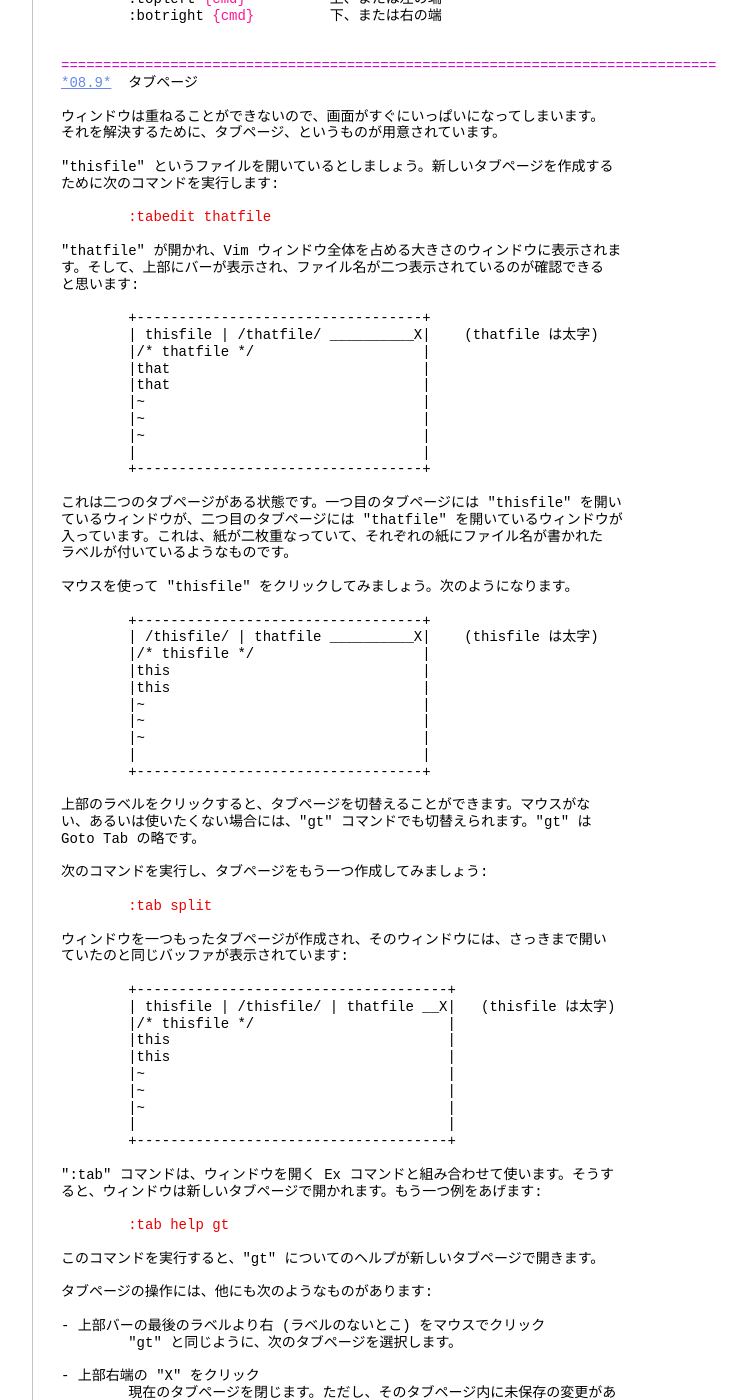
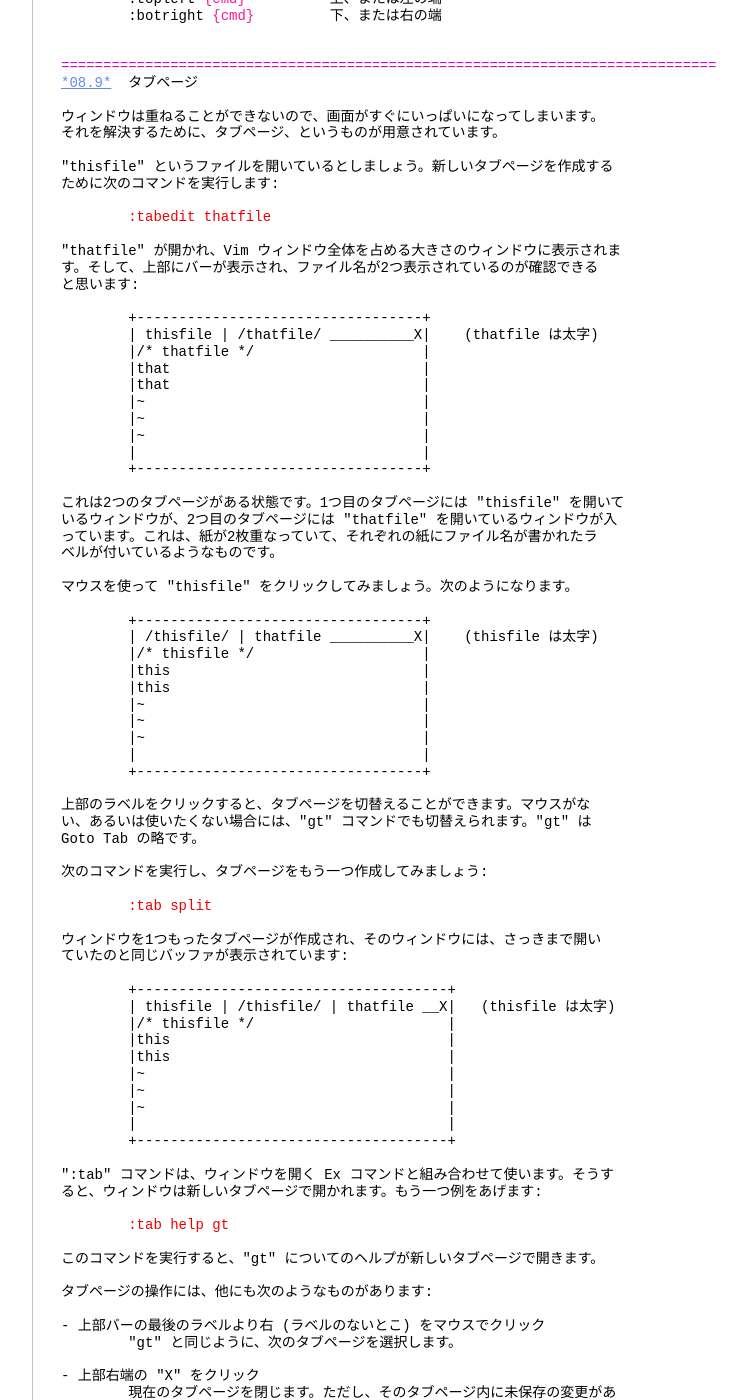
Before and after one commit to vim-jp/vimdoc-ja, a Jekyll site: the page built from usr_08.html, in a window 1280 px wide and 1400 px high, scrolled down 8560 px. Shown: the whole window, without its empty margins (340-1087 px from the left). Built offline with Jekyll 4.4.1, drawn with Linux system fonts in a browser that asks for light colours; nearby versions of some CDN libraries; Markdown is read by kramdown in place of the engine named in the settings; comment, search, counter and statistics services are not loaded; some of the changed text lies outside the part shown.

Commit message:
update html

```diff
--- a/usr_08.html
+++ b/usr_08.html
@@ -9,8 +9,8 @@ helpname: 'usr_08'
 &nbsp;&nbsp;&nbsp;&nbsp;&nbsp;&nbsp;&nbsp;&nbsp;&nbsp;&nbsp;&nbsp;&nbsp;&nbsp;&nbsp;&nbsp;&nbsp;&nbsp;&nbsp;&nbsp;&nbsp;&nbsp;&nbsp;&nbsp;&nbsp;&nbsp;&nbsp;&nbsp;&nbsp;&nbsp;&nbsp; ウィンドウの分割<br>
 <br>
 <br>
-関係のない２つの違ったファイルを表示したい。１つのファイルの２個所を同時に<br>
-見たい。２つのファイルを横に並べて差分を見てみたい。<br>
+関係のない2つの違ったファイルを表示したい。1つのファイルの2個所を同時に<br>
+見たい。2つのファイルを横に並べて差分を見てみたい。<br>
 ウィンドウ分割を使えばどれもできてしまいます。<br>
 <br>
 <a class="Identifier" href="usr_08.html#08.1">|08.1|</a>&nbsp;&nbsp;ウィンドウの分割<br>
@@ -34,7 +34,7 @@ helpname: 'usr_08'
 <br>
 <div class="helpExample">&nbsp;&nbsp;&nbsp;&nbsp;&nbsp;&nbsp;&nbsp;&nbsp;:split</div>
 <br>
-画面が上下二つのウィンドウに分割されます。カーソルは上側のウィンドウに置かれま<br>
+画面が上下2つのウィンドウに分割されます。カーソルは上側のウィンドウに置かれま<br>
 す。<br>
 <br>
 &nbsp;&nbsp;&nbsp;&nbsp;&nbsp;&nbsp;&nbsp;&nbsp;+----------------------------------+<br>
@@ -48,7 +48,7 @@ helpname: 'usr_08'
 &nbsp;&nbsp;&nbsp;&nbsp;&nbsp;&nbsp;&nbsp;&nbsp;|&nbsp;&nbsp;&nbsp;&nbsp;&nbsp;&nbsp;&nbsp;&nbsp;&nbsp;&nbsp;&nbsp;&nbsp;&nbsp;&nbsp;&nbsp;&nbsp;&nbsp;&nbsp;&nbsp;&nbsp;&nbsp;&nbsp;&nbsp;&nbsp;&nbsp;&nbsp;&nbsp;&nbsp;&nbsp;&nbsp;&nbsp;&nbsp;&nbsp;&nbsp;|<br>
 &nbsp;&nbsp;&nbsp;&nbsp;&nbsp;&nbsp;&nbsp;&nbsp;+----------------------------------+<br>
 <br>
-二つのウィンドウに同じファイルが表示されています。&quot;====&quot; のラインはステータス<br>
+2つのウィンドウに同じファイルが表示されています。&quot;====&quot; のラインはステータス<br>
 行です。各ウィンドウの一番下にあってそのウィンドウの情報を表示します。(実際に<br>
 はステータス行は反転表示になります)<br>
 各ウィンドウには同じファイルの違う場所を表示できます。例えば、上側のウィンド<br>
@@ -76,7 +76,7 @@ helpname: 'usr_08'
 他ウィンドウを全部閉じる<br>
 <span class="PreProc">------------------------</span><br>
 <br>
-ウィンドウをたくさん開いたときに、どれか一つのウィンドウに集中したいと思った場<br>
+ウィンドウをたくさん開いたときに、どれか1つのウィンドウに集中したいと思った場<br>
 合は、次のコマンドが便利です。<br>
 <br>
 <div class="helpExample">&nbsp;&nbsp;&nbsp;&nbsp;&nbsp;&nbsp;&nbsp;&nbsp;:only</div>
@@ -88,7 +88,7 @@ helpname: 'usr_08'
 <span class="PreProc">==============================================================================</span><br>
 <a class="Constant" href="usr_08.html#08.2" name="08.2">*08.2*</a>&nbsp;&nbsp;ウィンドウを分割してファイルを開く<br>
 <br>
-次のコマンドを実行すると、２つ目のウィンドウが開き、指定されたファイルの編集が<br>
+次のコマンドを実行すると、2つ目のウィンドウが開き、指定されたファイルの編集が<br>
 開始されます。<br>
 <br>
 <div class="helpExample">&nbsp;&nbsp;&nbsp;&nbsp;&nbsp;&nbsp;&nbsp;&nbsp;:split two.c</div>
@@ -116,7 +116,7 @@ helpname: 'usr_08'
 <a class="Constant" href="usr_08.html#08.3" name="08.3">*08.3*</a>&nbsp;&nbsp;ウィンドウのサイズ<br>
 <br>
 &quot;:split&quot; コマンドは数値を引数として取れます。その値は新しいウィンドウの高さと<br>
-なります。例えば、次のコマンドは３行分の高さのウィンドウを作成し、alpha.c を開<br>
+なります。例えば、次のコマンドは3行分の高さのウィンドウを作成し、alpha.c を開<br>
 きます。<br>
 <br>
 <div class="helpExample">&nbsp;&nbsp;&nbsp;&nbsp;&nbsp;&nbsp;&nbsp;&nbsp;:3split alpha.c</div>
@@ -134,7 +134,7 @@ helpname: 'usr_08'
 <div class="helpExample">&nbsp;&nbsp;&nbsp;&nbsp;&nbsp;&nbsp;&nbsp;&nbsp;CTRL-W -</div>
 <br>
 どちらのコマンドも数値を引数として取り、その行数分、ウィンドウサイズを増減しま<br>
-す。つまり、&quot;4&nbsp;<span class="Special">CTRL-W</span>&nbsp;+&quot; ならウィンドウが４行分大きくなります。<br>
+す。つまり、&quot;4&nbsp;<span class="Special">CTRL-W</span>&nbsp;+&quot; ならウィンドウが4行分大きくなります。<br>
 <br>
 ウィンドウの高さを明示的に指定するには次のコマンドを使います:<br>
 <br>
@@ -345,7 +345,7 @@ Vim が既に起動している場合、&quot;:all&quot; コマンドを使う
 <br>
 <div class="helpExample">&nbsp;&nbsp;&nbsp;&nbsp;&nbsp;&nbsp;&nbsp;&nbsp;vimdiff main.c~ main.c</div>
 <br>
-二つのウィンドウを左右に並べた状態で Vim が起動します。画面には先ほど文字を挿<br>
+2つのウィンドウを左右に並べた状態で Vim が起動します。画面には先ほど文字を挿<br>
 入した行とその前後の数行が表示されています。<br>
 <br>
 &nbsp;&nbsp;&nbsp;&nbsp;&nbsp;&nbsp;&nbsp;&nbsp; VV&nbsp;&nbsp;&nbsp;&nbsp;&nbsp;&nbsp;&nbsp;&nbsp;&nbsp;&nbsp;&nbsp;&nbsp;&nbsp;&nbsp;&nbsp;&nbsp;&nbsp;&nbsp; VV<br>
@@ -403,14 +403,14 @@ Vim の中から差分モードを開始する方法もあります。&quot;main
 &quot;:vertical&quot; コマンドはウィンドウを縦分割するために使用します。使わなかった場合<br>
 は横分割になります。<br>
 <br>
-パッチ、または diff ファイルがある場合は、三つめの方法で差分モードを開始できま<br>
+パッチ、または diff ファイルがある場合は、3つめの方法で差分モードを開始できま<br>
 す。最初に、パッチを適用するファイルを開き、次に、Vim にパッチファイルの名前を<br>
 教えてやります:<br>
 <br>
 <div class="helpExample">&nbsp;&nbsp;&nbsp;&nbsp;&nbsp;&nbsp;&nbsp;&nbsp;:edit main.c<br>
 &nbsp;&nbsp;&nbsp;&nbsp;&nbsp;&nbsp;&nbsp;&nbsp;:vertical diffpatch main.c.diff</div>
 <br>
-警告: パッチファイルは、開いているファイル用のパッチが一つだけ含まれているもの<br>
+警告: パッチファイルは、開いているファイル用のパッチが1つだけ含まれているもの<br>
 でなければなりません。そうでない場合は、大量のエラーメッセージが表示されたり、<br>
 予期せずに、他のファイルにパッチが適用されてしまう場合があります。<br>
 パッチ処理は Vim 内部の、ファイルのコピーに対して実行されます。ハードディスク<br>
@@ -515,7 +515,7 @@ Ex コマンドの場合、先頭に &quot;s&quot; が付いています。例
 <div class="helpExample">&nbsp;&nbsp;&nbsp;&nbsp;&nbsp;&nbsp;&nbsp;&nbsp;:tabedit thatfile</div>
 <br>
 &quot;thatfile&quot; が開かれ、Vim ウィンドウ全体を占める大きさのウィンドウに表示されま<br>
-す。そして、上部にバーが表示され、ファイル名が二つ表示されているのが確認できる<br>
+す。そして、上部にバーが表示され、ファイル名が2つ表示されているのが確認できる<br>
 と思います:<br>
 <br>
 &nbsp;&nbsp;&nbsp;&nbsp;&nbsp;&nbsp;&nbsp;&nbsp;+----------------------------------+<br>
@@ -529,10 +529,10 @@ Ex コマンドの場合、先頭に &quot;s&quot; が付いています。例
 &nbsp;&nbsp;&nbsp;&nbsp;&nbsp;&nbsp;&nbsp;&nbsp;|&nbsp;&nbsp;&nbsp;&nbsp;&nbsp;&nbsp;&nbsp;&nbsp;&nbsp;&nbsp;&nbsp;&nbsp;&nbsp;&nbsp;&nbsp;&nbsp;&nbsp;&nbsp;&nbsp;&nbsp;&nbsp;&nbsp;&nbsp;&nbsp;&nbsp;&nbsp;&nbsp;&nbsp;&nbsp;&nbsp;&nbsp;&nbsp;&nbsp;&nbsp;|<br>
 &nbsp;&nbsp;&nbsp;&nbsp;&nbsp;&nbsp;&nbsp;&nbsp;+----------------------------------+<br>
 <br>
-これは二つのタブページがある状態です。一つ目のタブページには &quot;thisfile&quot; を開い<br>
-ているウィンドウが、二つ目のタブページには &quot;thatfile&quot; を開いているウィンドウが<br>
-入っています。これは、紙が二枚重なっていて、それぞれの紙にファイル名が書かれた<br>
-ラベルが付いているようなものです。<br>
+これは2つのタブページがある状態です。1つ目のタブページには &quot;thisfile&quot; を開いて<br>
+いるウィンドウが、2つ目のタブページには &quot;thatfile&quot; を開いているウィンドウが入<br>
+っています。これは、紙が2枚重なっていて、それぞれの紙にファイル名が書かれたラ<br>
+ベルが付いているようなものです。<br>
 <br>
 マウスを使って &quot;thisfile&quot; をクリックしてみましょう。次のようになります。<br>
 <br>
@@ -555,7 +555,7 @@ Goto Tab の略です。<br>
 <br>
 <div class="helpExample">&nbsp;&nbsp;&nbsp;&nbsp;&nbsp;&nbsp;&nbsp;&nbsp;:tab split</div>
 <br>
-ウィンドウを一つもったタブページが作成され、そのウィンドウには、さっきまで開い<br>
+ウィンドウを1つもったタブページが作成され、そのウィンドウには、さっきまで開い<br>
 ていたのと同じバッファが表示されています:<br>
 <br>
 &nbsp;&nbsp;&nbsp;&nbsp;&nbsp;&nbsp;&nbsp;&nbsp;+-------------------------------------+<br>
```
Also changed, not shown: autocmd.html (+16 -16 lines), usr_12.html (+14 -14 lines).
